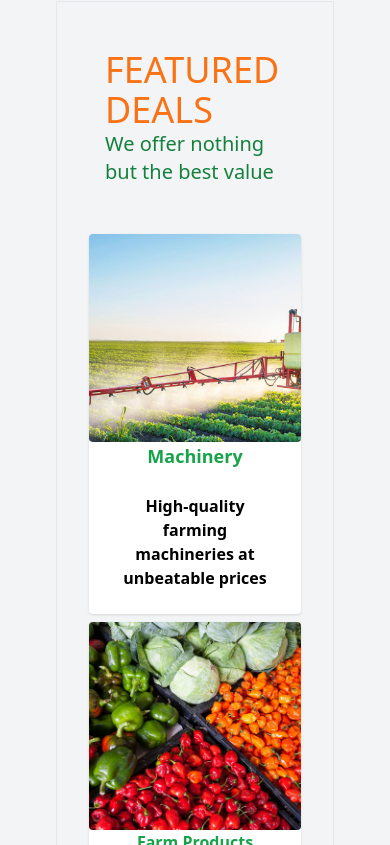
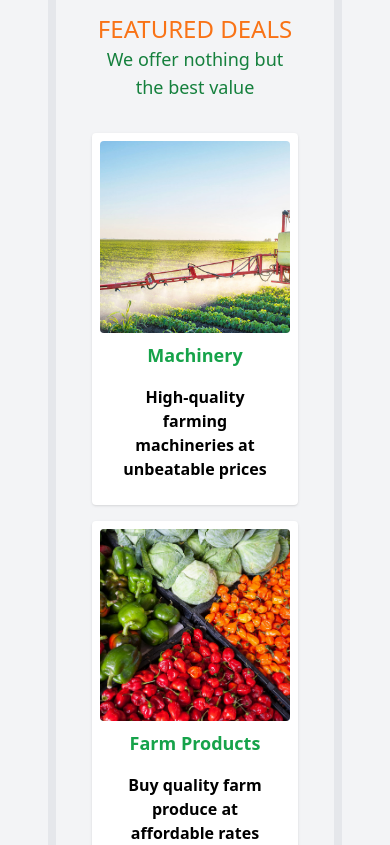
Before and after one commit to Smkandawire/GROUP-27-FARMERS-DIRECT-WEBSITE-FRONTEND, a React (Create React App) app: page / in a window 390 px wide. Shown: the part 999-1844 px from the top of the page. Built offline with nearby package versions, Linux system fonts and the light colour scheme.

Commit message:
home-correct

```diff
--- a/package.json
+++ b/package.json
@@ -16,7 +16,7 @@
     "ajv": "^6.12.6",
     "ajv-keywords": "^3.5.2",
     "autoprefixer": "^10.0.0",
-    "axios": "^1.7.7",
+    "axios": "^1.7.8",
     "emailjs-com": "^3.2.0",
     "heroicons": "^2.2.0",
     "postcss": "^8.0.0",
--- a/src/components/Header/Header.js
+++ b/src/components/Header/Header.js
@@ -27,7 +27,7 @@ const Header = () => {
   return (
     <div className='text-base sm:text-lg md:text-xl lg:text-2xl'>
 
-      <div className='bg-green-500 text-xl font-light m-2 p-4 text-white rounded-full border-2'>
+      <div className='bg-green-500 text-xl font-light m-2 p-1 text-white rounded-full border-2'>
 
         <nav>
           <ul className='flex items-center flex-row space-x-20 list-none text-2xl text-black justify-center'>
--- a/src/components/Homepage/Home.js
+++ b/src/components/Homepage/Home.js
@@ -51,51 +51,71 @@ const Home = () => {
         </div>
         </div>
       {/* Featured Deals Section */}
-      <div className="flex flex-col items-center border p-4 m-8">
-        <div className="m-8">
-          <h2 className="text-orange-500 text-4xl">FEATURED DEALS </h2>
-          <p className='text-green-700 text-xl'>We offer nothing but the best value</p>
+       {/* Featured Deals Section */}
+<div className="flex flex-col items-center border-4 p-5 m-6 sm:m-10 border-8">
+  <div className="m-4 sm:m-8 text-center">
+    <h2 className="text-orange-500 text-2xl sm:text-3xl lg:text-4xl">FEATURED DEALS</h2>
+    <p className='text-green-700 text-lg sm:text-xl'>We offer nothing but the best value</p>
   </div>
-        <div className="flex flex-wrap gap-2 p-4">
-          <div className="bg-white text-center rounded shadow">
+  <div className="flex flex-wrap justify-center gap-4 p-4 sm:p-6">
+    <div className="bg-white text-center rounded shadow w-full sm:w-1/2 lg:w-1/4 p-2 sm:p-4">
       <img
         src={Agrichemicals}
         alt="Machinery"
-              className="w-full h-52 object-cover rounded transition-transform transform hover:scale-110"
+        className="w-full h-48 sm:h-64 object-cover rounded transition-transform transform hover:scale-110"
       />
-            <h3 className="text-lg font-semibold text-green-600 ">Machinery</h3>
-            <h4 className='m-3 p-3 text-black font-bold'>High-quality farming machineries at unbeatable prices</h4>
+      <h3 className="text-lg font-semibold text-green-600 mt-2">Machinery</h3>
+      <h4 className='m-2 p-2 text-black font-bold'>High-quality farming machineries at unbeatable prices</h4>
     </div>
-          <div className="bg-white text-center rounded shadow">
+    <div className="bg-white text-center rounded shadow w-full sm:w-1/2 lg:w-1/4 p-2 sm:p-4">
       <img
         src={farmersdirect2}
         alt="Farm products"
-              className="w-full h-52 object-cover rounded transition-transform transform hover:scale-110"
+        className="w-full h-48 sm:h-64 object-cover rounded transition-transform transform hover:scale-110"
       />
-            <h3 className="text-green-600 font-bold">Farm Products</h3>
-            <h4 className='m-3 p-3 text-black font-bold'>Buy quality farm produce at affordable rates</h4>
+      <h3 className="text-lg font-semibold text-green-600 mt-2">Farm Products</h3>
+      <h4 className='m-2 p-2 text-black font-bold'>Buy quality farm produce at affordable rates</h4>
     </div>
-          <div className="bg-white text-center rounded shadow">
+    <div className="bg-white text-center rounded shadow w-full sm:w-1/2 lg:w-1/4 p-2 sm:p-4">
       <img
         src={Agrichemicals1}
         alt="Agri-chemicals"
-              className="w-full h-52 object-cover rounded transition-transform transform hover:scale-110"
+        className="w-full h-48 sm:h-64 object-cover rounded transition-transform transform hover:scale-110"
       />
-            <h3 className="text-green-600 font-bold">Agri-chemicals</h3>
-            <h4 className='m-3 p-3 text-black font-bold'>Protect your crops and livestocks with quantity</h4>
+      <h3 className="text-lg font-semibold text-green-600 mt-2">Agri-chemicals</h3>
+      <h4 className='m-2 p-2 text-black font-bold'>Protect your crops and livestock with quantity</h4>
     </div>
-          <div className="bg-white text-center rounded shadow">
+    <div className="bg-white text-center rounded shadow w-full sm:w-1/2 lg:w-1/4 p-2 sm:p-4">
       <img
         src={chicken}
         alt="Live Stock"
-              className="w-full h-52 object-cover rounded transition-transform transform hover:scale-110"
+        className="w-full h-48 sm:h-64 object-cover rounded transition-transform transform hover:scale-110"
       />
-            <h3 className="text-green-600 font-bold">Live Stock</h3>
-
-            <h4 className='p-3 m-3 font-bold text-black'>Offers all breeds of Poultry and Livestocks for raising </h4>
+      <h3 className="text-lg font-semibold text-green-600 mt-2">Live Stock</h3>
+      <h4 className='m-2 p-2 text-black font-bold'>Offers all breeds of Poultry and Livestock for raising</h4>
+    </div>
+    <div className="bg-white text-center rounded shadow w-full sm:w-1/2 lg:w-1/4 p-2 sm:p-4">
+      <img
+        src={milk}
+        alt="New Product 1"
+        className="w-full h-48 sm:h-64 object-cover rounded transition-transform transform hover:scale-110"
+      />
+      <h3 className="text-lg font-semibold text-green-600 mt-2">Proceed goods</h3>
+      <h4 className='m-2 p-2 text-black font-bold'>Innovative agricultural tool enhancing efficiency and yield</h4>
+    </div>
+    <div className="bg-white text-center rounded shadow w-full sm:w-1/2 lg:w-1/4 p-2 sm:p-4">
+      <img
+        src={turkey}
+        alt="New Product 2"
+        className="w-full h-48 sm:h-64 object-cover rounded transition-transform transform hover:scale-110"
+      />
+      <h3 className="text-lg font-semibold text-green-600 mt-2">Local animals</h3>
+      <h4 className='m-2 p-2 text-black font-bold'>Innovative agricultural tool enhancing efficiency and yield</h4>
     </div>
   </div>
-        <button className='bg-green-500 text-white p-3 m-5 rounded hover:bg-orange-600'><Link to='/DescriptionPage'>See More</Link></button>
+  <button className='bg-green-500 text-white p-2 sm:p-3 m-3 sm:m-5 rounded hover:bg-orange-600'>
+    <Link to='/DescriptionPage'>See More</Link>
+  </button>
 </div>
 
       {/* In Stock Section */}
--- a/src/components/LoginPage/LoginPage.js
+++ b/src/components/LoginPage/LoginPage.js
@@ -96,7 +96,7 @@ const Login = () => {
             type="submit"
             className="w-full bg-black text-white py-2 rounded-md hover:bg-gray-800 transition mb-4"
           >
-            LOGIN
+     <Link to='/Advertise'>LOGIN</Link>
           </button>
         </form>
 
--- a/src/components/SignUp/SignUp.js
+++ b/src/components/SignUp/SignUp.js
@@ -1,5 +1,6 @@
 import React, { useState } from 'react';
 import { Link } from 'react-router-dom';
+import axios from 'axios'; // Import Axios
 
 const Signup = () => {
   const [email, setEmail] = useState('');
@@ -19,22 +20,20 @@ const Signup = () => {
     }
 
     try {
-      const response = await fetch('http://localhost:3000/user/signup', {
-        method: 'POST',
-        headers: {
-          'Content-Type': 'application/json',
-        },
-        body: JSON.stringify({ email, username, password }),
+      const response = await axios.post('http://localhost:3000/user/signup', {
+        email: email,
+        username: username,
+        password: password,
       });
 
-      if (response.ok) {
-        alert('Signup successful!');
+      console.log('User signed up successfully:', response.data);
+      alert('Signup successful!');
+    } catch (error) {
+      if (error.response) {
+        setErrorMessage(error.response.data.message || 'Signup failed. Please try again.');
       } else {
-        const errorData = await response.json();
-        setErrorMessage(errorData.message || 'Signup failed. Please try again.');
+        setErrorMessage('An error occurred during signup. Please try again later.');
       }
-    } catch (error) {
-      setErrorMessage('An error occurred during signup. Please try again later.');
       console.error('Error during signup:', error);
     }
   };
```
Also changed, not shown: 1 other file (tests, documents, lock files or other folders). Lines whose indentation alone changed are shown as unchanged.
